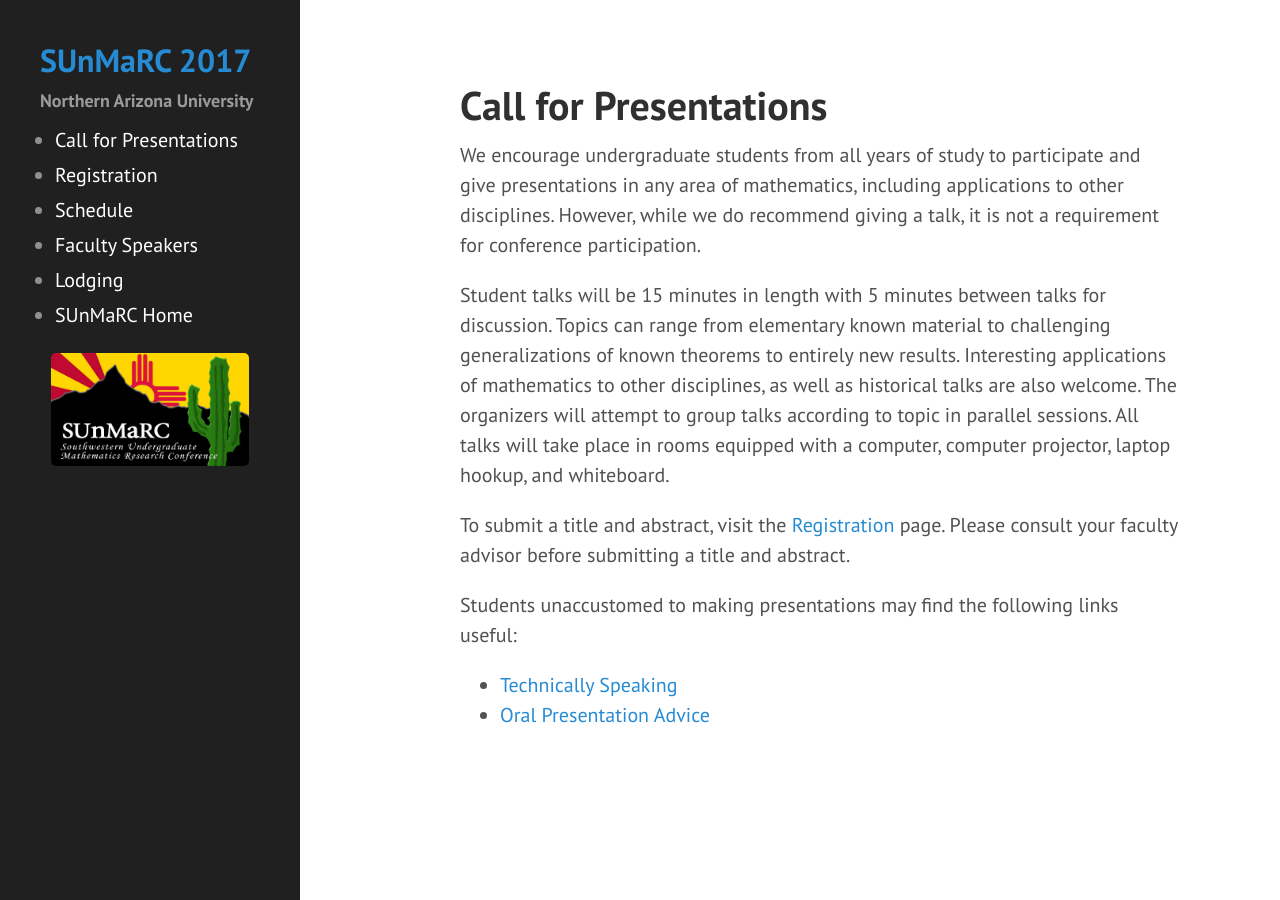
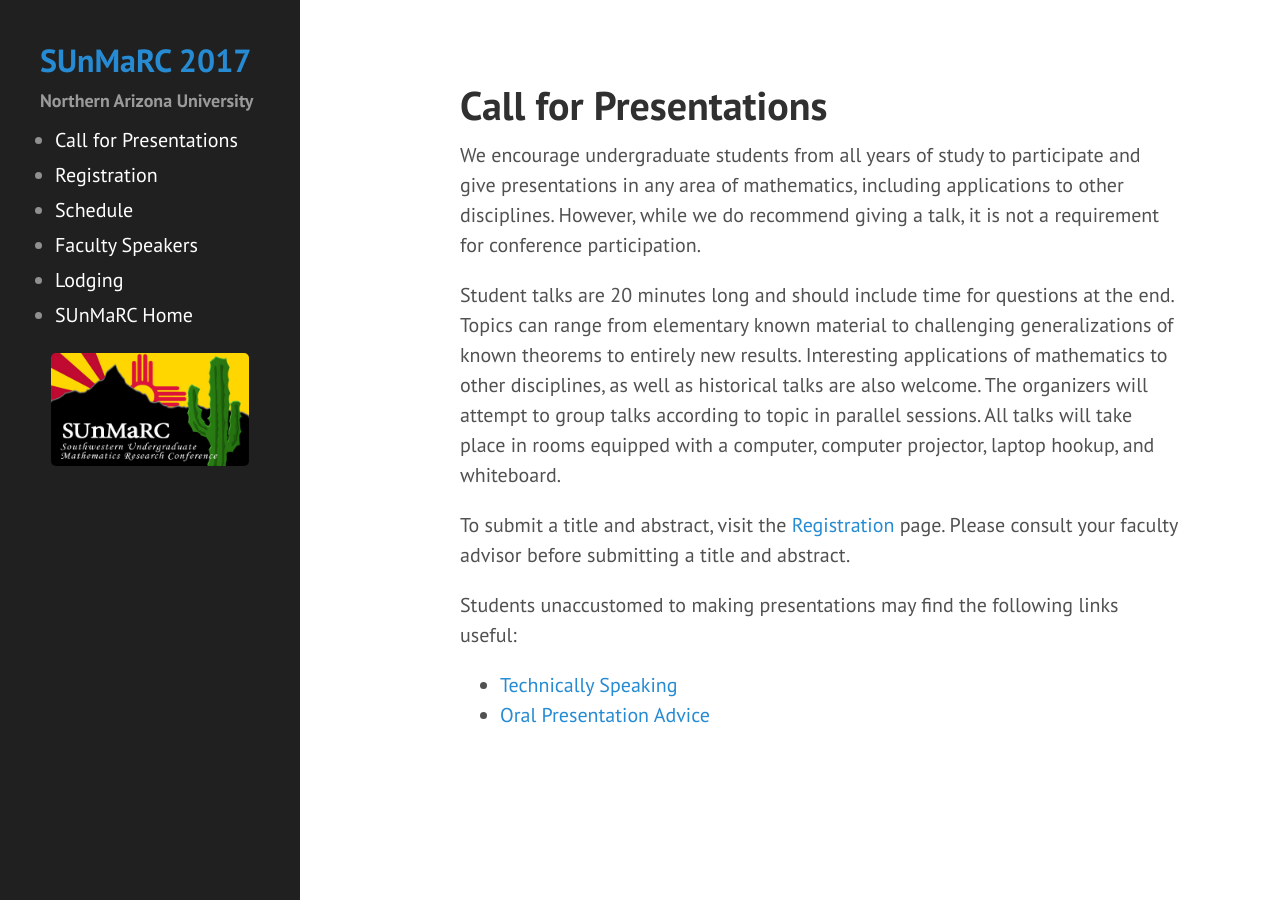
Before and after one commit to NAUMathStat/sunmarc2017, a Jekyll site: the page built from call.md, in a window 1280 px wide. Built offline with Jekyll 4.4.1, drawn with Linux system fonts in a browser that asks for light colours.

Commit message:
Update to call

```diff
--- a/call.md
+++ b/call.md
@@ -5,7 +5,7 @@ title: Call for Presentations
 
 We encourage undergraduate students from all years of study to participate and give presentations in any area of mathematics, including applications to other disciplines. However, while we do recommend giving a talk, it is not a requirement for conference participation.
 
-Student talks will be 15 minutes in length with 5 minutes between talks for discussion.  Topics can range from elementary known material to challenging generalizations of known theorems to entirely new results. Interesting applications of mathematics to other disciplines, as well as historical talks are also welcome. The organizers will attempt to group talks according to topic in parallel sessions. All talks will take place in rooms equipped with a computer, computer projector, laptop hookup, and whiteboard.
+Student talks are 20 minutes long and should include time for questions at the end.  Topics can range from elementary known material to challenging generalizations of known theorems to entirely new results. Interesting applications of mathematics to other disciplines, as well as historical talks are also welcome. The organizers will attempt to group talks according to topic in parallel sessions. All talks will take place in rooms equipped with a computer, computer projector, laptop hookup, and whiteboard.
 
 To submit a title and abstract, visit the [Registration]({{ site.baseurl }}/registration) page. Please consult your faculty advisor before submitting a title and abstract.
 
```
